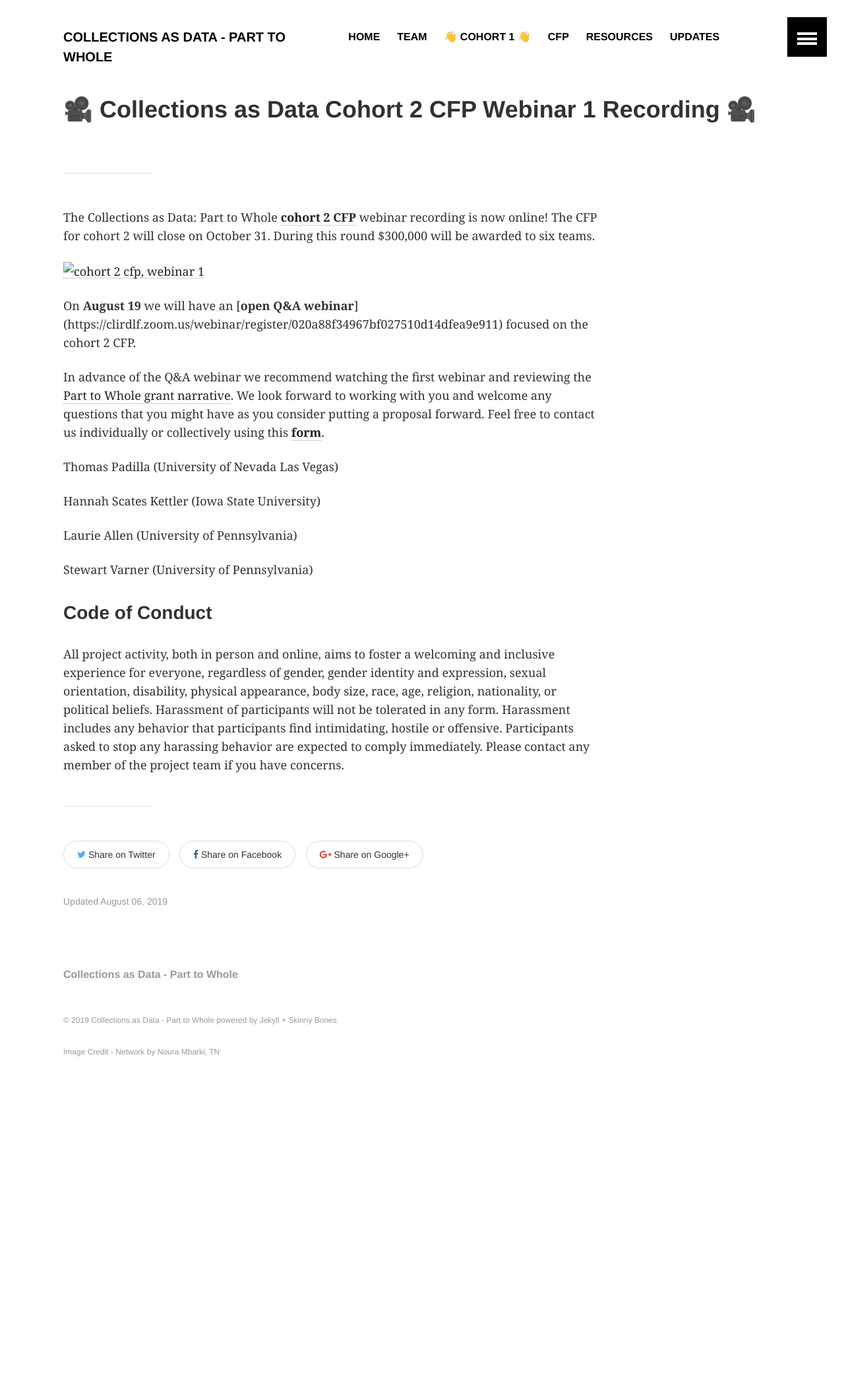
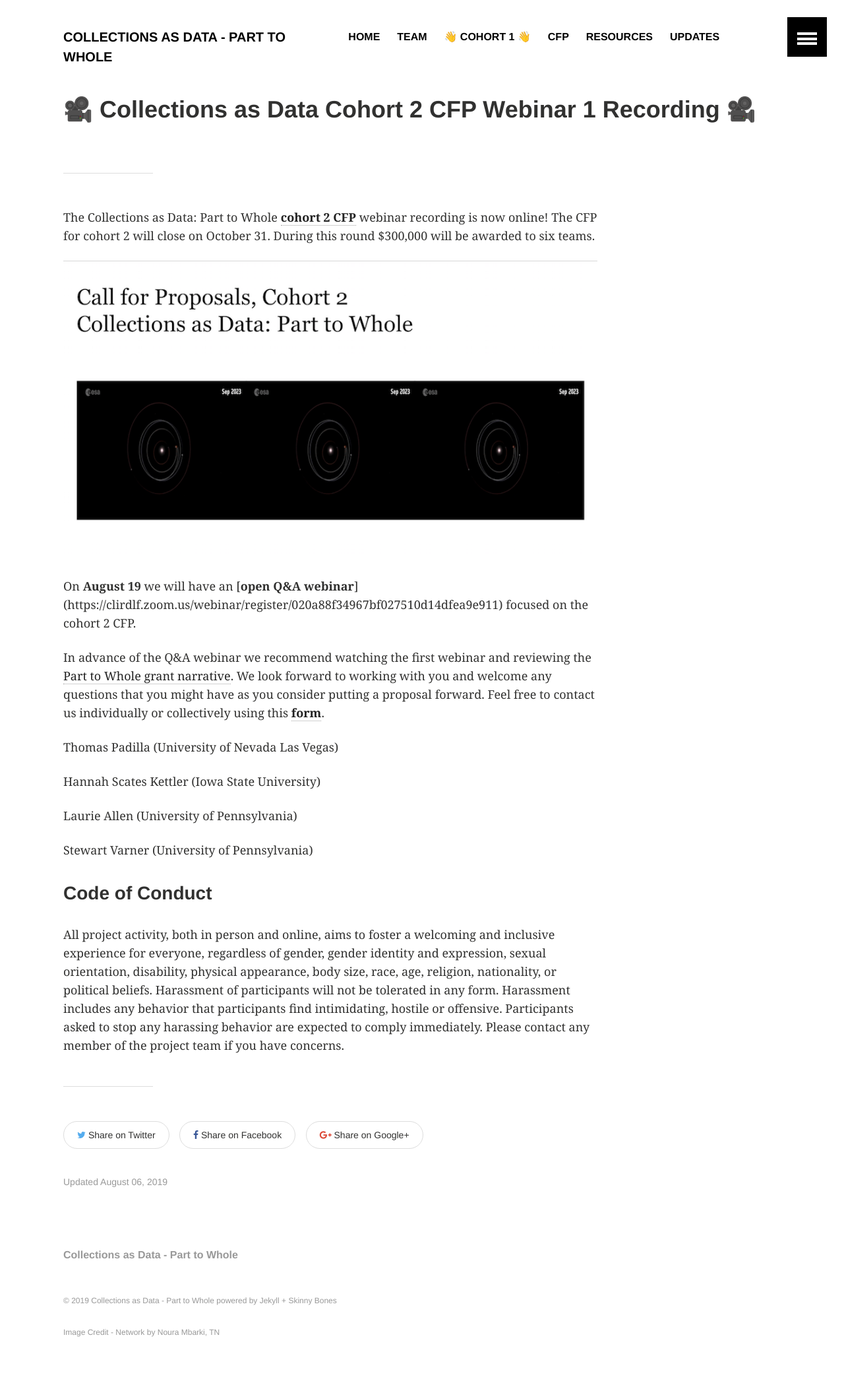
Before and after one commit to collectionsasdata/part2whole, a Jekyll site: the page built from _posts/2019-08-06-cfp2webinar1.markdown, in a window 1280 px wide. Shown: the whole page at 66% size. Built offline with Jekyll 4.4.1, drawn with Linux system fonts in a browser that asks for light colours; before the commit the page ends 1680 px from its top, so only the background shows below that.

Commit message:
Update 2019-08-06-cfp2webinar1.markdown

```diff
--- a/_posts/2019-08-06-cfp2webinar1.markdown
+++ b/_posts/2019-08-06-cfp2webinar1.markdown
@@ -8,7 +8,7 @@ teaser: "Collections as Data Cohort 2 CFP Webinars"
 
 The Collections as Data: Part to Whole [**cohort 2 CFP**](https://collectionsasdata.github.io/part2whole/cfp/) webinar recording is now online! The CFP for cohort 2 will close on October 31. During this round $300,000 will be awarded to six teams.
 
-[![cohort 2 cfp, webinar 1](images/cadcfp2_webinar.png)](https://youtu.be/l0h31oIcSfE?t=59)
+[![cohort 2 cfp, webinar 1](https://github.com/collectionsasdata/part2whole/blob/master/images/cadcfp2_webinar.png)](https://youtu.be/l0h31oIcSfE?t=59)
 
 On **August 19** we will have an [**open Q&A webinar**] (https://clirdlf.zoom.us/webinar/register/020a88f34967bf027510d14dfea9e911) focused on the cohort 2 CFP.
 
```
